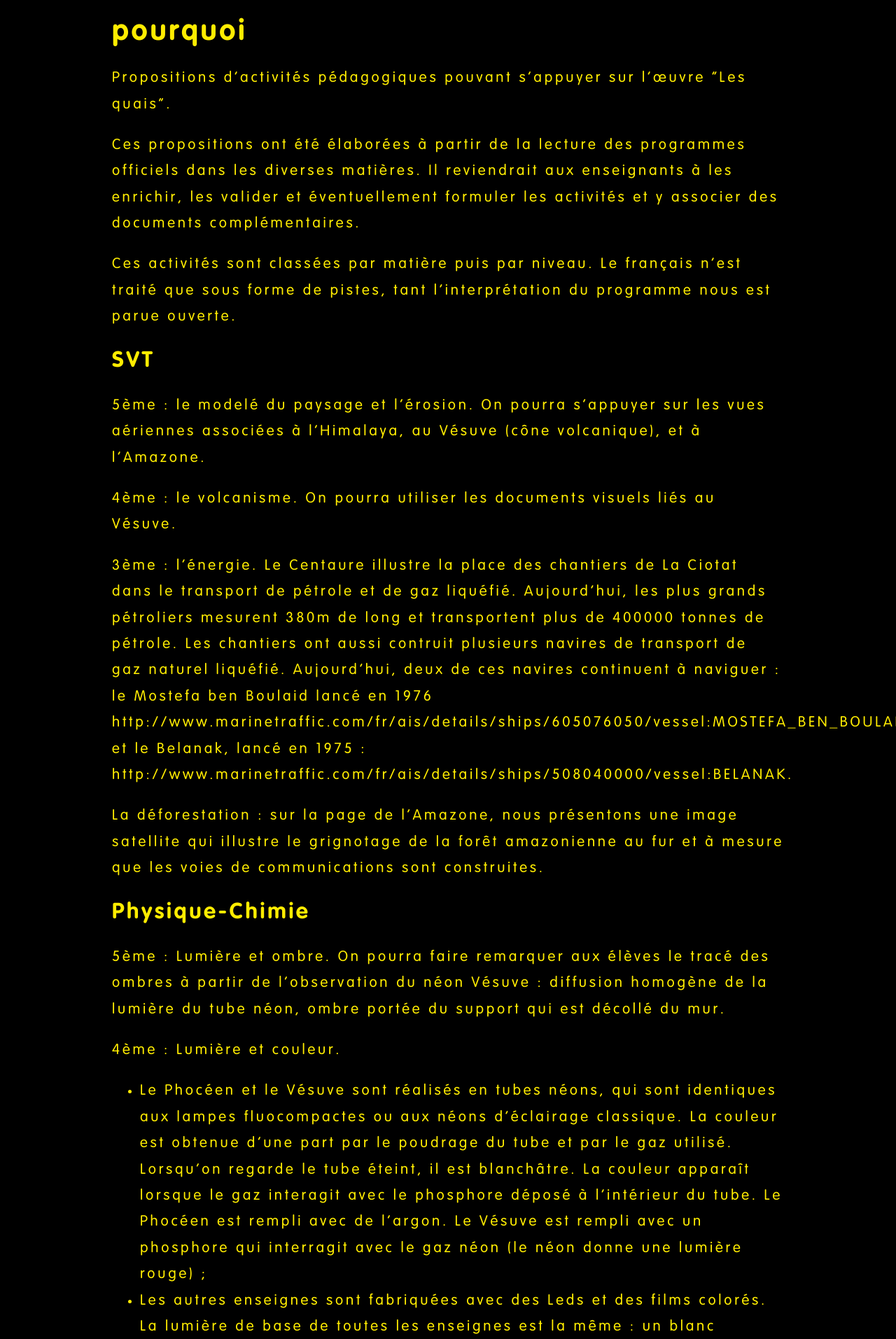
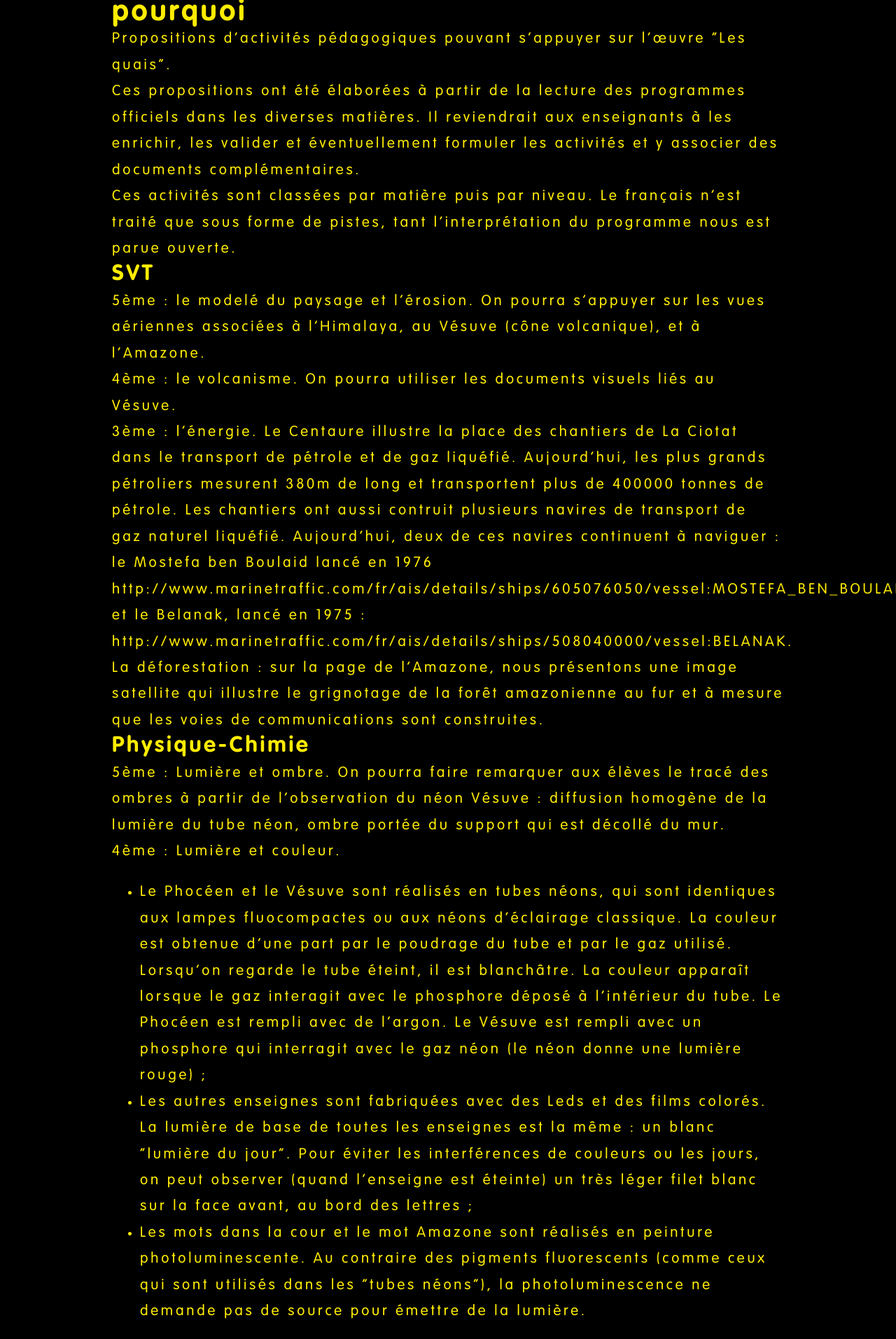
Before and after one commit to LesQuais/website, a Jekyll site: the page built from _meta/pedagogie.md, in a window 1280 px wide. Shown: the top 1913 px of the page at 70% size. Built offline with Jekyll 4.4.1, drawn with Linux system fonts in a browser that asks for light colours.

Commit message:
Uniform line height

```diff
--- a/css/boat.css
+++ b/css/boat.css
@@ -89,12 +89,13 @@
 	float: left;
 	display: block;
 	width: 50%;
-	margin-right: 1em;
-	padding-right: 1em;
+	padding-right: 2em;
+	margin: .8em 0;	/* 180% line-height */
 }
 
 /* Diaporama legend */
 .fotorama + p {
+	padding-top: .3em;
 	font-size: 90%;
 	color: white;
 }
--- a/css/main.css
+++ b/css/main.css
@@ -15,6 +15,10 @@
 	color: inherit;
 }
 
+h1, h2, h3, h4, p, blockquote {
+	margin-top: 0;
+	margin-bottom: 0;
+}
 
 .name {
 	text-transform: uppercase;
```
